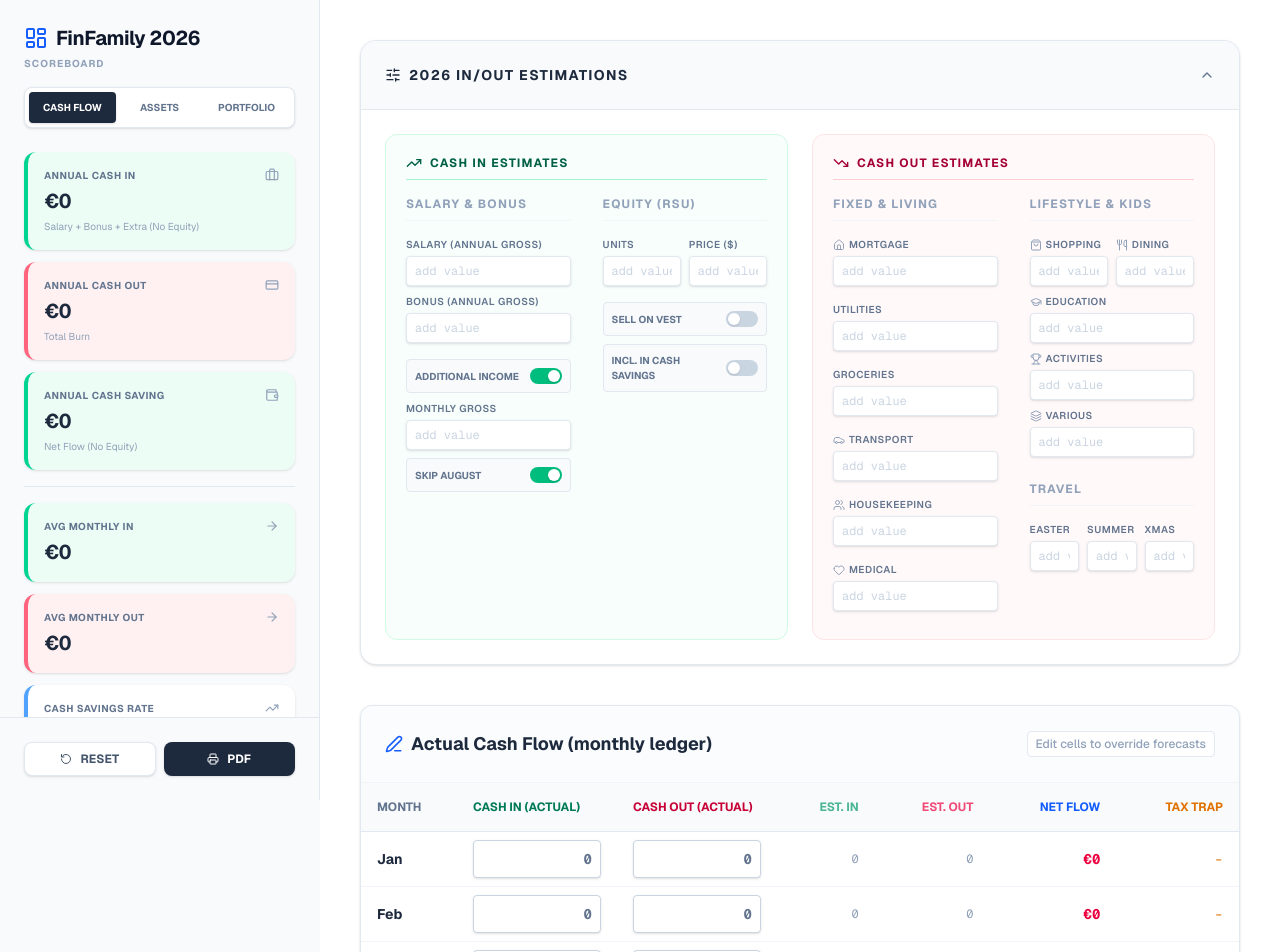
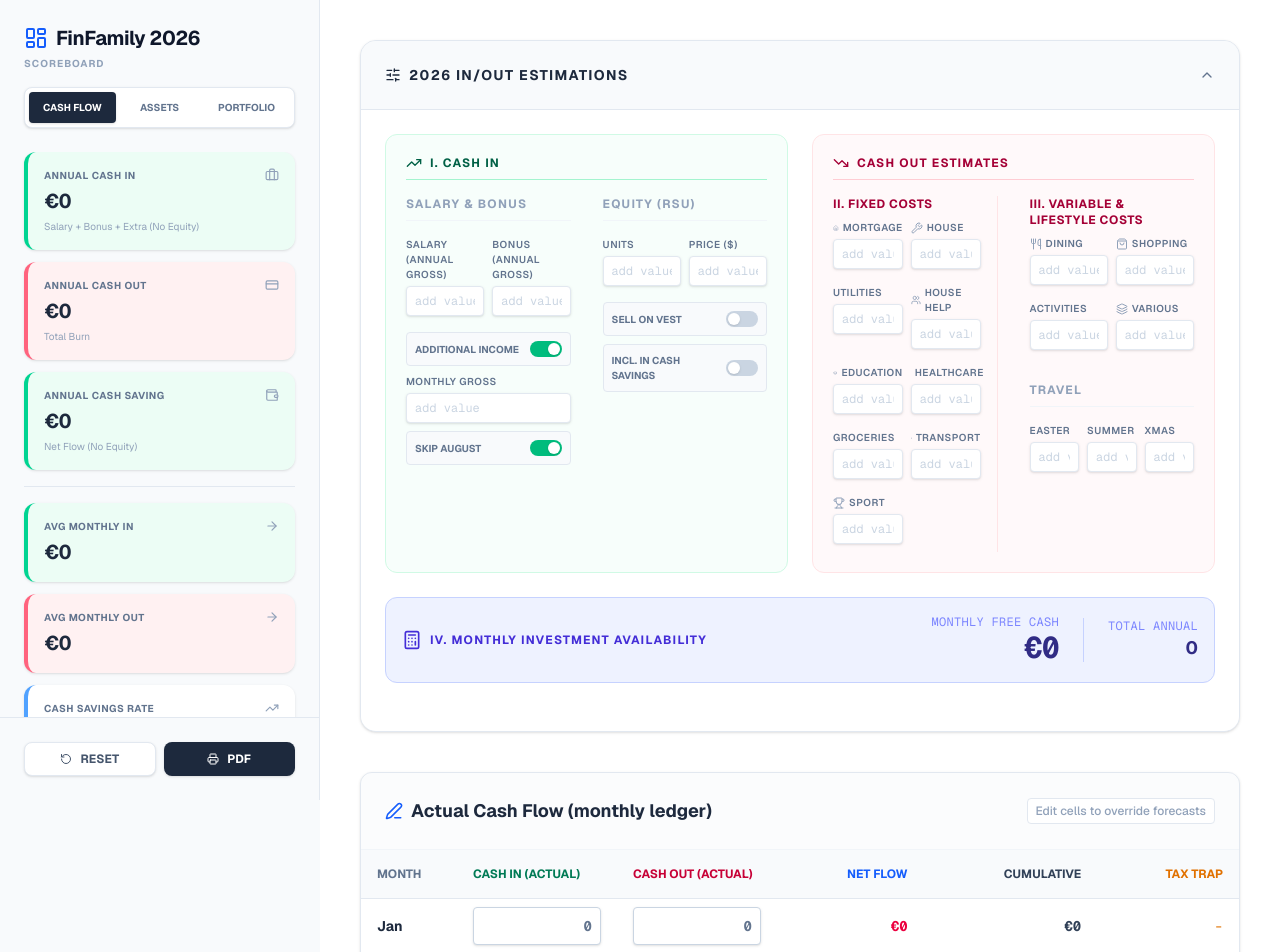
Before and after one commit to lucacanzi-a11y/finance-dashboard-2026, a Next.js app: page / in a window 1280 px wide. Shown: the top 952 px of the page. Built offline with nearby package versions, Linux system fonts and the light colour scheme.

Commit message:
Final V14

```diff
--- a/src/app/page.tsx
+++ b/src/app/page.tsx
@@ -11,7 +11,7 @@ import {
   ShoppingCart, Car, Utensils, Heart, Users, Shirt, Trophy, Printer, FileText, Layers,
   CreditCard, DollarSign, Wrench, ShoppingBag, Building2, Coins, CandlestickChart, Plus, Trash2,
   Landmark, ArrowRight, PieChart as PieChartIcon, BarChart3, SlidersHorizontal, LayoutDashboard,
-  Edit3, ChevronDown, ChevronUp
+  Edit3, ChevronDown, ChevronUp, Calculator
 } from 'lucide-react';
 
 // --- Types & Interfaces ---
@@ -46,13 +46,13 @@ interface ExpenseConfig {
   transport: number;
   houseHelp: number;
   healthcare: number;
+  education: number;
+  sport: number;
+
+  // Variable / Lifestyle
   various: number;
-
-  // Lifestyle & Kids
   dining: number;
-  education: number;
   shopping: number;
-  sport: number;
   activities: number;
 
   // Travel
@@ -123,12 +123,14 @@ const DEFAULT_STATE: AppState = {
     transport: 0,
     houseHelp: 0,
     healthcare: 0,
+    education: 0,
+    sport: 0,
+
     various: 0,
     dining: 0,
-    education: 0,
     shopping: 0,
-    sport: 0,
     activities: 0,
+
     vacationEaster: 0,
     vacationSummer: 0,
     vacationXmas: 0,
@@ -256,22 +258,27 @@ const calculateCashFlow = (state: AppState) => {
       portfolioGrowth = vestedValueEUR;
     }
 
-    let monthlyExpenses =
+    // EXPENSES SPLIT (Fixed vs Variable for Logic IV)
+    // Updated Logic based on request: Transport, Groceries, Sport -> Fixed
+    const fixedExpenses =
       expenses.mortgage + expenses.houseMaintenance + expenses.utilities +
-      expenses.groceries + expenses.transport + expenses.houseHelp +
-      expenses.healthcare + expenses.various + expenses.dining +
-      expenses.education + expenses.shopping + expenses.sport + expenses.activities;
+      expenses.houseHelp + expenses.healthcare + expenses.education +
+      expenses.groceries + expenses.transport + expenses.sport;
 
-    if (index === 3) monthlyExpenses += expenses.vacationEaster;
-    if (index === 6 || index === 7) monthlyExpenses += (expenses.vacationSummer / 2);
-    if (index === 11) monthlyExpenses += expenses.vacationXmas;
+    let variableExpenses =
+      expenses.various + expenses.dining + expenses.shopping + expenses.activities;
+
+    if (index === 3) variableExpenses += expenses.vacationEaster;
+    if (index === 6 || index === 7) variableExpenses += (expenses.vacationSummer / 2);
+    if (index === 11) variableExpenses += expenses.vacationXmas;
+
+    const monthlyExpenses = fixedExpenses + variableExpenses;
 
     // 2. ACTUALS OVERRIDE LOGIC
     const actualIncome = adjustments.income[index] || 0;
     const actualExpense = adjustments.expenses[index] || 0;
 
     const forecastTotalCashIn = monthlyIncome + consultancyNet + equityCashFlow;
-    // IF Actual > 0, use Actual, else Forecast
     const totalCashIn = actualIncome > 0 ? actualIncome : forecastTotalCashIn;
 
     const forecastTotalExpenses = monthlyExpenses;
@@ -294,6 +301,8 @@ const calculateCashFlow = (state: AppState) => {
       totalIncome: totalCashIn,
       expenses: totalExpenses,
       forecastExpenses: forecastTotalExpenses,
+      fixedExpenses, // Export for totals
+      variableExpenses, // Export for totals
       adjExpense: actualExpense,
       netFlow: netLiquidChange,
       taxDebtAccrual: taxDebt,
@@ -506,11 +515,16 @@ export default function FinanceDashboard() {
 
   const [state, setState] = useState<AppState>(() => {
     if (typeof window !== 'undefined') {
-      const saved = localStorage.getItem('finance_dashboard_2026_v22');
+      const saved = localStorage.getItem('finance_dashboard_2026_v24');
       if (saved) {
         try {
           const parsed = JSON.parse(saved);
-          return { ...DEFAULT_STATE, ...parsed, adjustments: parsed.adjustments || DEFAULT_STATE.adjustments };
+          return {
+            ...DEFAULT_STATE,
+            ...parsed,
+            expenses: { ...DEFAULT_STATE.expenses, ...parsed.expenses },
+            adjustments: parsed.adjustments || DEFAULT_STATE.adjustments,
+          };
         } catch (e) { console.error(e); }
       }
     }
@@ -518,7 +532,7 @@ export default function FinanceDashboard() {
   });
 
   useEffect(() => {
-    localStorage.setItem('finance_dashboard_2026_v22', JSON.stringify(state));
+    localStorage.setItem('finance_dashboard_2026_v24', JSON.stringify(state));
   }, [state]);
 
   // Engines
@@ -527,8 +541,16 @@ export default function FinanceDashboard() {
   const cashFlowTotals = useMemo(() => {
     const totalCashIncome = projection.reduce((acc, curr) => acc + curr.totalIncome, 0);
     const totalExpenses = projection.reduce((acc, curr) => acc + curr.expenses, 0);
+
+    // Logic IV Breakdown
+    const totalFixedExpenses = projection.reduce((acc, curr) => acc + curr.fixedExpenses, 0);
+    const totalVariableExpenses = projection.reduce((acc, curr) => acc + curr.variableExpenses, 0);
+
     const taxDebt = projection[11].cumulativeTaxDebt;
     const netLiquidity = projection[11].cumulativeCash;
+
+    // Monthly Average Availability
+    const monthlyInvestmentAvailability = netLiquidity / 12;
 
     const baseCashIncome = projection.reduce((acc, curr) => acc + curr.salary + curr.consultancy, 0);
     const equityIncome = state.equity.includeInSavingsRate ? totalEquityValue : 0;
@@ -537,14 +559,11 @@ export default function FinanceDashboard() {
     const dynamicSavingsRate = effectiveIncome > 0 ? (effectiveSavings / effectiveIncome) * 100 : 0;
 
     const pieData = [
-      { name: 'Housing & Utilities', value: (state.expenses.mortgage + state.expenses.utilities + state.expenses.houseMaintenance) * 12 },
-      { name: 'Daily Living', value: (state.expenses.groceries + state.expenses.transport + state.expenses.houseHelp + state.expenses.healthcare + state.expenses.various) * 12 },
-      { name: 'Lifestyle & Sport', value: (state.expenses.dining + state.expenses.shopping + state.expenses.sport) * 12 },
-      { name: 'Education', value: (state.expenses.education + state.expenses.activities) * 12 },
-      { name: 'Travel', value: state.expenses.vacationEaster + state.expenses.vacationSummer + state.expenses.vacationXmas },
+      { name: 'Fixed (Home/Bills)', value: totalFixedExpenses },
+      { name: 'Variable & Lifestyle', value: totalVariableExpenses }
     ];
 
-    return { totalCashIncome, totalExpenses, taxDebt, netLiquidity, dynamicSavingsRate, pieData };
+    return { totalCashIncome, totalExpenses, totalFixedExpenses, totalVariableExpenses, taxDebt, netLiquidity, dynamicSavingsRate, pieData, monthlyInvestmentAvailability };
   }, [projection, totalEquityValue, state.equity.includeInSavingsRate, state.expenses]);
 
   const netWorthTotals = useMemo(() => {
@@ -696,21 +715,24 @@ export default function FinanceDashboard() {
 
                {isConfigOpen && (
                  <div className="p-6 pt-0 border-t border-slate-200 bg-white">
-                   <div className="mt-6 grid grid-cols-1 xl:grid-cols-2 gap-6">
+
+                   <div className="mt-6 grid grid-cols-1 lg:grid-cols-2 gap-6">
 
                      {/* IN SECTION */}
                      <div className="bg-emerald-50/40 rounded-xl border border-emerald-100 p-5">
                        <div className="flex items-center gap-2 mb-4 text-emerald-800 border-b border-emerald-200 pb-2">
                          <TrendingUp size={16} />
-                         <span className="text-xs font-bold uppercase tracking-widest">Cash In Estimates</span>
+                         <span className="text-xs font-bold uppercase tracking-widest">I. Cash In</span>
                        </div>
 
-                       <div className="grid grid-cols-1 md:grid-cols-2 gap-8">
+                       <div className="grid grid-cols-1 md:grid-cols-2 lg:grid-cols-1 xl:grid-cols-2 gap-8">
                            {/* Income Inputs */}
                            <div>
                              <SectionHeader title="Salary & Bonus" />
-                             <InputGroup label="Salary (Annual Gross)" value={state.income.baseSalaryGross} onChange={(val: number) => setState(s => ({ ...s, income: { ...s.income, baseSalaryGross: val } }))} />
-                             <InputGroup label="Bonus (Annual Gross)" value={state.income.variableBonusGross} onChange={(val: number) => setState(s => ({ ...s, income: { ...s.income, variableBonusGross: val } }))} />
+                             <div className="grid grid-cols-2 gap-2">
+                                <InputGroup label="Salary (Annual Gross)" value={state.income.baseSalaryGross} onChange={(val: number) => setState(s => ({ ...s, income: { ...s.income, baseSalaryGross: val } }))} />
+                                <InputGroup label="Bonus (Annual Gross)" value={state.income.variableBonusGross} onChange={(val: number) => setState(s => ({ ...s, income: { ...s.income, variableBonusGross: val } }))} />
+                             </div>
                              <div className="pt-2">
                                 <ToggleControl label="Additional Income" checked={state.consultancy.isActive} onChange={(val: boolean) => setState(s => ({ ...s, consultancy: { ...s.consultancy, isActive: val } }))} />
                                 {state.consultancy.isActive && (
@@ -743,29 +765,32 @@ export default function FinanceDashboard() {
                           <span className="text-xs font-bold uppercase tracking-widest">Cash Out Estimates</span>
                        </div>
 
-                       <div className="grid grid-cols-1 md:grid-cols-2 gap-8">
-                           {/* Outflow 1 */}
-                           <div>
-                               <SectionHeader title="Fixed & Living" />
-                               <div className="grid grid-cols-1 gap-2">
+                       <div className="grid grid-cols-1 md:grid-cols-2 lg:grid-cols-1 xl:grid-cols-2 gap-8">
+                           {/* II. FIXED COSTS */}
+                           <div className="border-r border-rose-100 pr-4">
+                               <div className="mb-2 text-xs font-bold text-rose-800 uppercase tracking-wider">II. Fixed Costs</div>
+                               <div className="grid grid-cols-2 gap-2">
                                  <InputGroup label="Mortgage" icon={Home} value={state.expenses.mortgage} onChange={(v:number) => setState(s => ({...s, expenses: {...s.expenses, mortgage: v}}))} />
+                                 <InputGroup label="House" icon={Wrench} value={state.expenses.houseMaintenance} onChange={(v:number) => setState(s => ({...s, expenses: {...s.expenses, houseMaintenance: v}}))} />
                                  <InputGroup label="Utilities" value={state.expenses.utilities} onChange={(v:number) => setState(s => ({...s, expenses: {...s.expenses, utilities: v}}))} />
+                                 <InputGroup label="House Help" icon={Users} value={state.expenses.houseHelp} onChange={(v:number) => setState(s => ({...s, expenses: {...s.expenses, houseHelp: v}}))} />
+                                 <InputGroup label="Education" icon={GraduationCap} value={state.expenses.education} onChange={(v:number) => setState(s => ({...s, expenses: {...s.expenses, education: v}}))} />
+                                 <InputGroup label="Healthcare" icon={Heart} value={state.expenses.healthcare} onChange={(v:number) => setState(s => ({...s, expenses: {...s.expenses, healthcare: v}}))} />
                                  <InputGroup label="Groceries" value={state.expenses.groceries} onChange={(v:number) => setState(s => ({...s, expenses: {...s.expenses, groceries: v}}))} />
                                  <InputGroup label="Transport" icon={Car} value={state.expenses.transport} onChange={(v:number) => setState(s => ({...s, expenses: {...s.expenses, transport: v}}))} />
-                                 <InputGroup label="Housekeeping" icon={Users} value={state.expenses.houseHelp} onChange={(v:number) => setState(s => ({...s, expenses: {...s.expenses, houseHelp: v}}))} />
-                                 <InputGroup label="Medical" icon={Heart} value={state.expenses.healthcare} onChange={(v:number) => setState(s => ({...s, expenses: {...s.expenses, healthcare: v}}))} />
+                                 <InputGroup label="Sport" icon={Trophy} value={state.expenses.sport} onChange={(v:number) => setState(s => ({...s, expenses: {...s.expenses, sport: v}}))} />
                                </div>
                            </div>
-                           {/* Outflow 2 */}
+
+                           {/* III. VARIABLE COSTS */}
                            <div>
-                               <SectionHeader title="Lifestyle & Kids" />
+                               <div className="mb-2 text-xs font-bold text-rose-800 uppercase tracking-wider">III. Variable & Lifestyle Costs</div>
                                <div className="grid grid-cols-2 gap-2">
+                                  <InputGroup label="Dining" icon={Utensils} value={state.expenses.dining} onChange={(v:number) => setState(s => ({...s, expenses: {...s.expenses, dining: v}}))} />
                                   <InputGroup label="Shopping" icon={ShoppingBag} value={state.expenses.shopping} onChange={(v:number) => setState(s => ({...s, expenses: {...s.expenses, shopping: v}}))} />
-                                  <InputGroup label="Dining" icon={Utensils} value={state.expenses.dining} onChange={(v:number) => setState(s => ({...s, expenses: {...s.expenses, dining: v}}))} />
+                                  <InputGroup label="Activities" value={state.expenses.activities} onChange={(v:number) => setState(s => ({...s, expenses: {...s.expenses, activities: v}}))} />
+                                  <InputGroup label="Various" icon={Layers} value={state.expenses.various} onChange={(v:number) => setState(s => ({...s, expenses: {...s.expenses, various: v}}))} />
                                </div>
-                               <InputGroup label="Education" icon={GraduationCap} value={state.expenses.education} onChange={(v:number) => setState(s => ({...s, expenses: {...s.expenses, education: v}}))} />
-                               <InputGroup label="Activities" icon={Trophy} value={state.expenses.activities} onChange={(v:number) => setState(s => ({...s, expenses: {...s.expenses, activities: v}}))} />
-                               <InputGroup label="Various" icon={Layers} value={state.expenses.various} onChange={(v:number) => setState(s => ({...s, expenses: {...s.expenses, various: v}}))} />
 
                                <div className="mt-4"></div>
                                <SectionHeader title="Travel" />
@@ -779,6 +804,28 @@ export default function FinanceDashboard() {
                      </div>
 
                    </div>
+
+                   {/* IV. INVESTMENT AVAILABILITY (RESULT) - MOVED TO BOTTOM */}
+                   <div className="mt-6 mb-6">
+                     <div className="bg-indigo-50 border border-indigo-200 p-4 rounded-xl flex items-center gap-6">
+                        <div className="flex items-center gap-2 text-indigo-700">
+                           <Calculator size={20} />
+                           <span className="text-xs font-bold uppercase tracking-widest">IV. Monthly Investment Availability</span>
+                        </div>
+                        <div className="flex-1"></div>
+                        <div className="text-right flex items-center gap-6">
+                           <div>
+                              <div className="text-xs font-mono text-indigo-400 uppercase tracking-wide">Monthly Free Cash</div>
+                              <div className="text-3xl font-bold font-mono tracking-tight text-indigo-900">{formatCurrency(cashFlowTotals.monthlyInvestmentAvailability)}</div>
+                           </div>
+                           <div className="text-right border-l border-indigo-200 pl-6">
+                              <div className="text-xs font-mono text-indigo-400 uppercase tracking-wide">Total Annual</div>
+                              <div className="text-lg font-bold text-indigo-900">{formatCompact(cashFlowTotals.netLiquidity)}</div>
+                           </div>
+                        </div>
+                     </div>
+                   </div>
+
                  </div>
                )}
              </div>
@@ -843,15 +890,14 @@ export default function FinanceDashboard() {
                         <th className="px-4 py-4 w-24">Month</th>
                         <th className="px-4 py-4 w-40 text-emerald-700">Cash In (Actual)</th>
                         <th className="px-4 py-4 w-40 text-rose-700">Cash Out (Actual)</th>
-                        <th className="px-4 py-4 text-emerald-600/70 text-right hidden md:table-cell">Est. In</th>
-                        <th className="px-4 py-4 text-rose-600/70 text-right hidden md:table-cell">Est. Out</th>
                         <th className="px-4 py-4 text-blue-600 text-right">Net Flow</th>
+                        <th className="px-4 py-4 text-slate-700 text-right">Cumulative</th>
                         <th className="px-4 py-4 text-amber-600 text-right">Tax Trap</th>
                       </tr>
                     </thead>
                     <tbody className="divide-y divide-slate-100">
                       {projection.map((row, i) => (
-                        <tr key={i} className={`hover:bg-slate-50 transition-colors ${row.adjIncome > 0 || row.adjExpense > 0 ? 'bg-blue-50/30' : ''}`}>
+                        <tr key={i} className={`hover:bg-slate-50 transition-colors ${row.adjIncome > 0 || row.adjExpense > 0 ? 'bg-blue-50/30 border-l-4 border-blue-500' : ''}`}>
                           <td className="px-4 py-3 font-bold text-slate-800">{row.name}</td>
 
                           {/* INCOME INPUT */}
@@ -890,11 +936,11 @@ export default function FinanceDashboard() {
                             </div>
                           </td>
 
-                          <td className="px-4 py-3 text-right font-mono text-xs text-slate-400 hidden md:table-cell">{formatCompact(row.forecastIncome)}</td>
-                          <td className="px-4 py-3 text-right font-mono text-xs text-slate-400 hidden md:table-cell">{formatCompact(row.forecastExpenses)}</td>
-
                           <td className={`px-4 py-3 text-right font-mono font-bold ${row.netFlow > 0 ? 'text-blue-600' : 'text-rose-600'}`}>
                             {formatCurrency(row.netFlow)}
+                          </td>
+                          <td className="px-4 py-3 text-right font-mono font-bold text-slate-700">
+                             {formatCurrency(row.cumulativeCash)}
                           </td>
                           <td className="px-4 py-3 text-right font-mono text-amber-600">
                             {row.taxDebtAccrual > 0 ? formatCurrency(row.taxDebtAccrual) : '-'}
```
